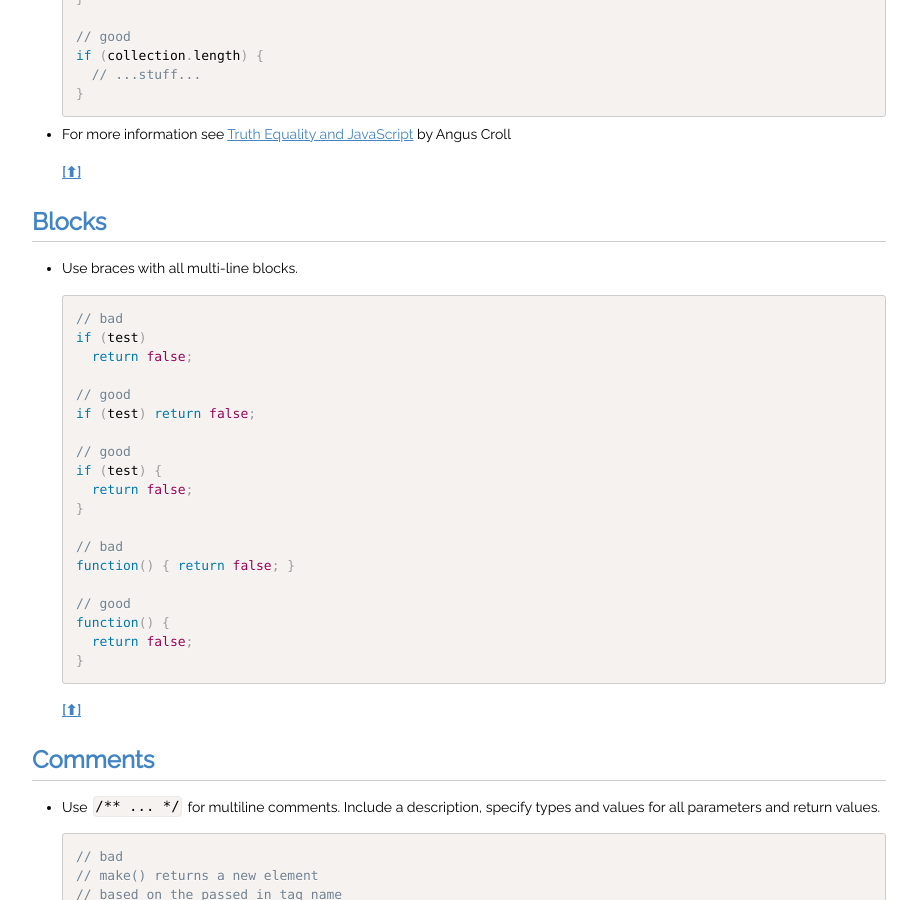
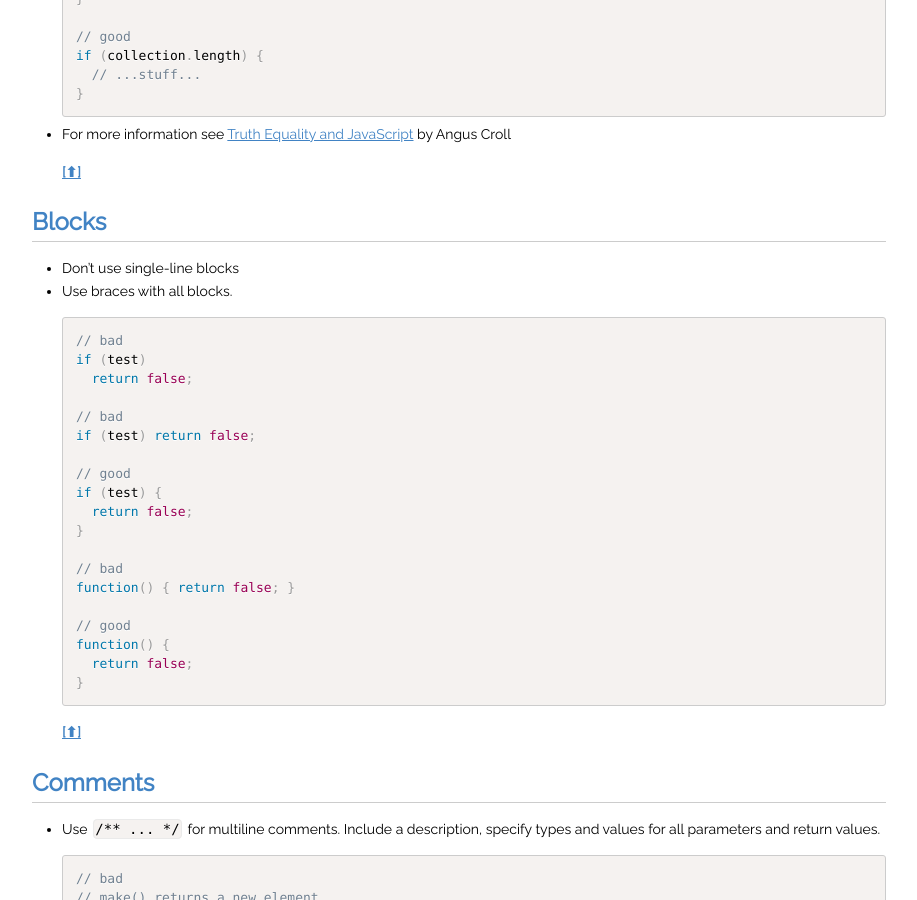
Before and after one commit to kissmetrics/styleguide, a Jekyll site: the page built from _posts/2013-08-12-javascript.md, in a window 1280 px wide and 900 px high, scrolled down 11337 px. Shown: the whole window, without its empty margins (181-1098 px from the left). Built offline with Jekyll 4.4.1, drawn with Linux system fonts in a browser that asks for light colours; nearby versions of some CDN libraries; Markdown is read by kramdown in place of the engine named in the settings.

Commit message:
Update 2013-08-12-javascript.md

````diff
--- a/_posts/2013-08-12-javascript.md
+++ b/_posts/2013-08-12-javascript.md
@@ -612,14 +612,15 @@ title: JavaScript Style Guide
 
 ## <a name='blocks'>Blocks</a>
 
-  - Use braces with all multi-line blocks.
+  - Don't use single-line blocks
+  - Use braces with all blocks.
 
     ```javascript
     // bad
     if (test)
       return false;
 
-    // good
+    // bad
     if (test) return false;
 
     // good
````
